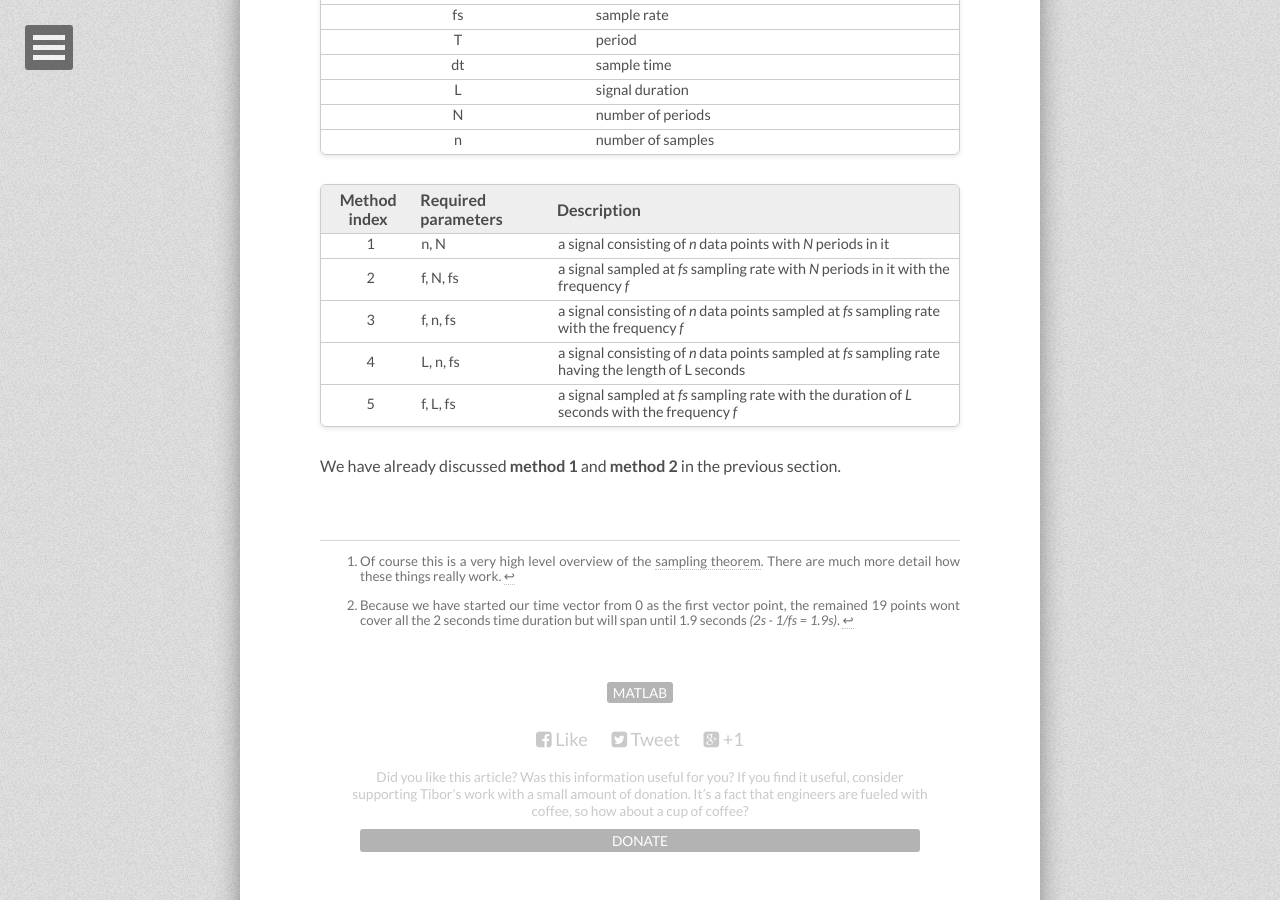
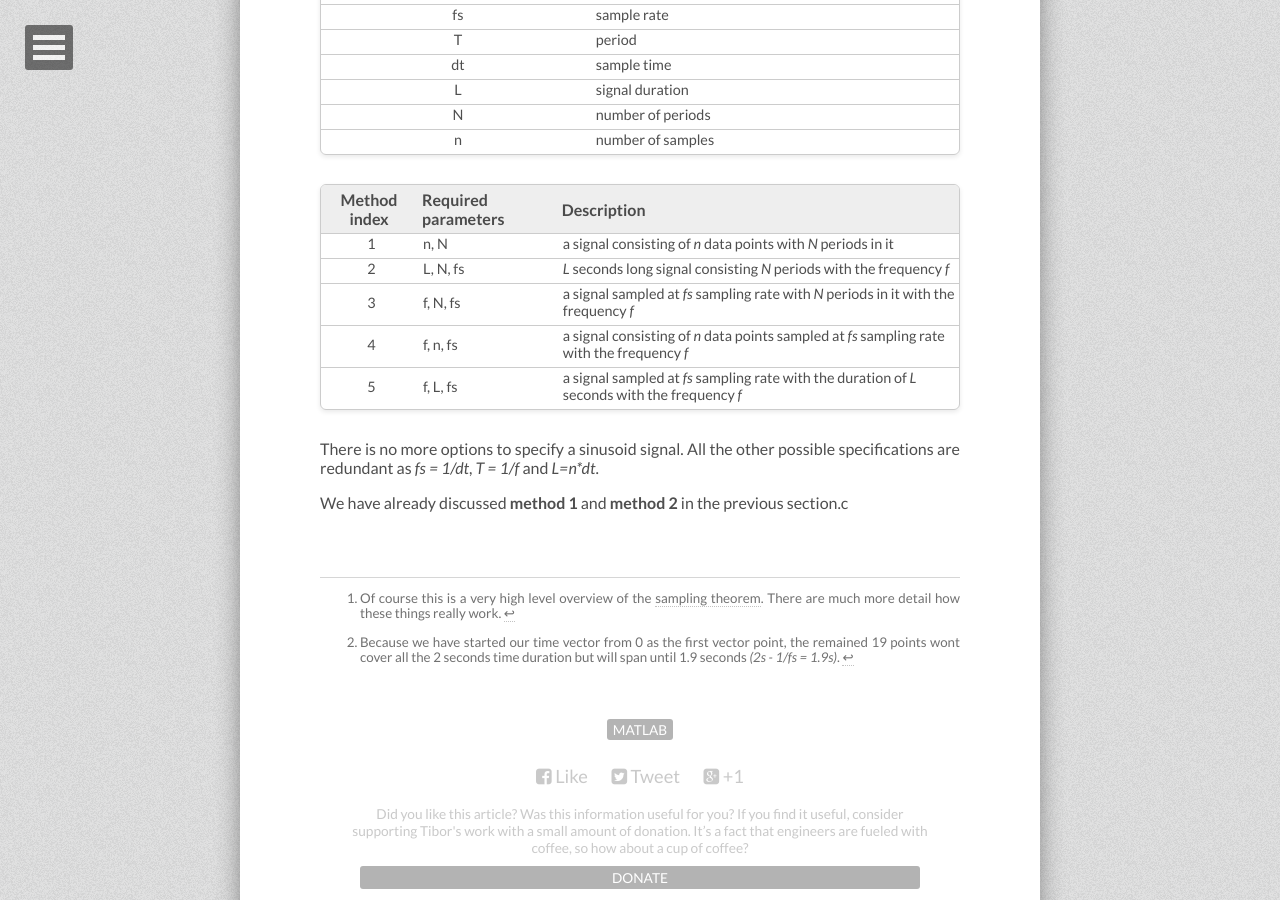
Before and after one commit to tiborsimon/tiborsimon.github.io, a Jekyll site: the page built from _posts/2015-05-28-smart-sinusoids.md, in a window 1280 px wide and 900 px high, scrolled down 3426 px. Built offline with Jekyll 4.4.1, drawn with Linux system fonts in a browser that asks for light colours; nearby versions of some CDN libraries; comment, search, counter and statistics services are not loaded.

Commit message:
Article upadate

```diff
--- a/_posts/2015-05-28-smart-sinusoids.md
+++ b/_posts/2015-05-28-smart-sinusoids.md
@@ -70,12 +70,14 @@ In the previous section we discussed the two most basic ways for generating a si
 | Method index | Required parameters | Description  |
 |:-------------:|:--------------------|:-------------|
 | 1             | n, N                | a signal consisting of _n_ data points with _N_ periods in it
-| 2             | f, N, fs            | a signal sampled at _fs_ sampling rate with _N_ periods in it with the frequency _f_
-| 3             | f, n, fs            | a signal consisting of _n_ data points sampled at _fs_ sampling rate with the frequency _f_
-| 4             | L, n, fs            | a signal consisting of _n_ data points sampled at _fs_ sampling rate having the length of L seconds
+| 2             | L, N, fs            | _L_ seconds long signal consisting _N_ periods with the frequency _f_
+| 3             | f, N, fs            | a signal sampled at _fs_ sampling rate with _N_ periods in it with the frequency _f_
+| 4             | f, n, fs            | a signal consisting of _n_ data points sampled at _fs_ sampling rate with the frequency _f_
 | 5             | f, L, fs            | a signal sampled at _fs_ sampling rate with the duration of _L_ seconds with the frequency _f_
 
-We have already discussed __method 1__ and __method 2__ in the previous section.
+There is no more options to specify a sinusoid signal. All the other possible specifications are redundant as _fs = 1/dt_, _T = 1/f_ and _L=n*dt_.
+
+We have already discussed __method 1__ and __method 2__ in the previous section.c
 
 
 
```
